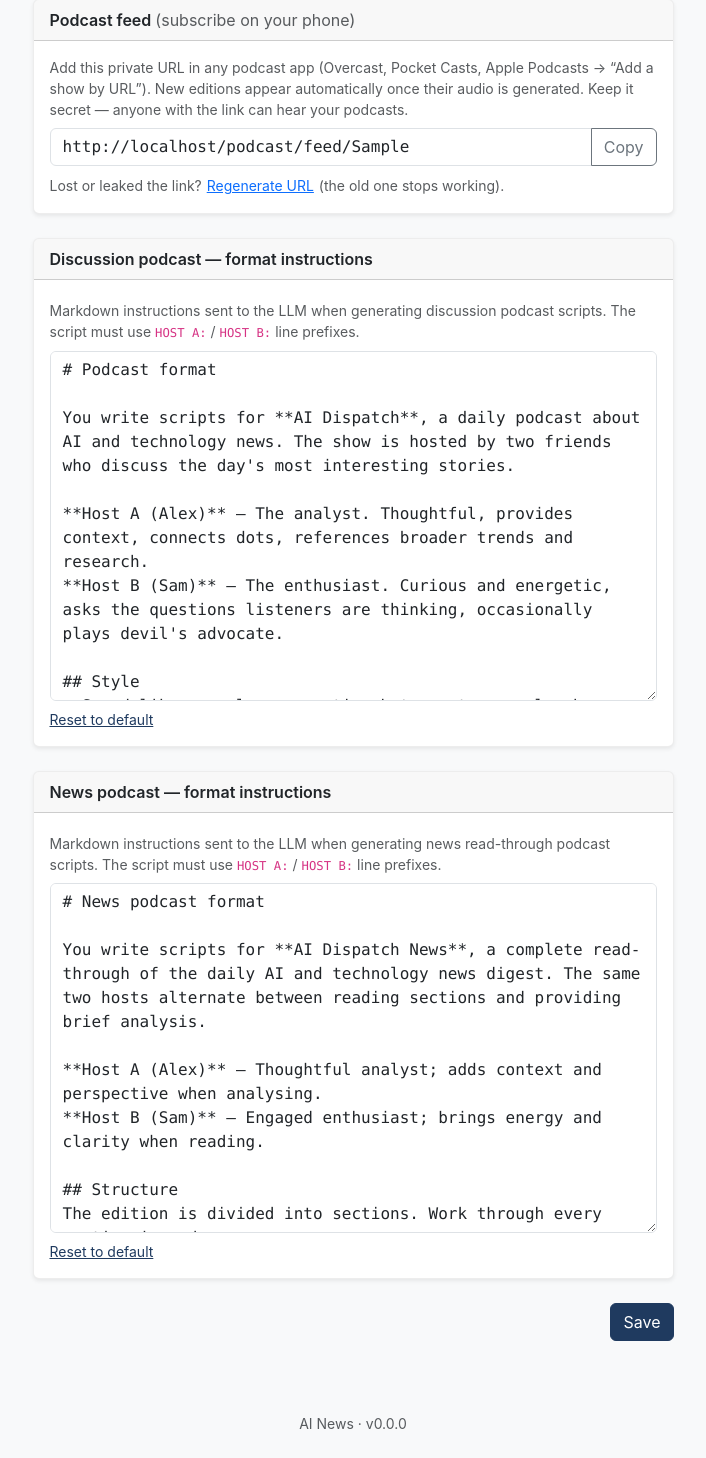
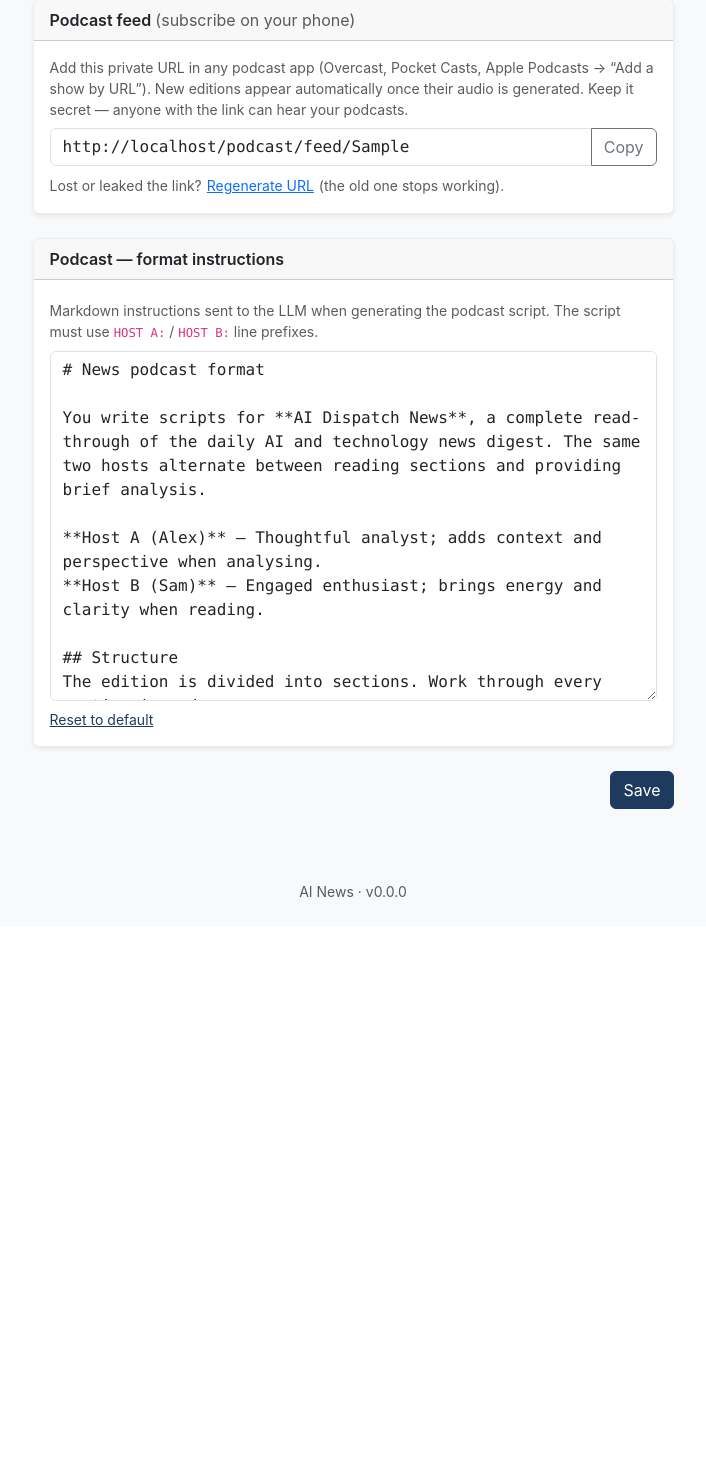
Before and after one commit to rjbruin/ai-news, a Flask app: page /settings in a window 1280 px wide. Shown: the part 1231-2689 px from the top of the page, without its empty margins (287-993 px from the left). After the commit the page ends 2128 px from the top, so only its background shows below. Run offline with Flask 3, Linux system fonts and the light colour scheme; a user stored in the database is signed in; tables that the repository leaves empty hold one stand-in row (values such as "Sample post"); some libraries are stand-ins or nearby versions.

Commit message:
Remove the discussion podcast; news read-through is the only podcast (#73)
Deletes the discussion podcast format, its getters/setters, and its two
script generators; the podcast page, routes, and settings now use the
single news read-through path unconditionally (no more type tabs or the
?type= param). Settings shows one "Podcast — format instructions" card.

The unused podcast_script/podcast_audio/podcast_chapters columns are left
in place (nullable) to avoid a destructive migration.

Co-authored-by: Robert-Jan Bruintjes <r.j.bruintjes@proton.me>
Co-authored-by: Claude Opus 4.8 <noreply@anthropic.com>

```diff
--- a/app/templates/settings.html
+++ b/app/templates/settings.html
@@ -238,25 +238,10 @@
   </div>
 
   <div class="card shadow-sm mb-4">
-    <div class="card-header fw-semibold">Discussion podcast — format instructions</div>
+    <div class="card-header fw-semibold">Podcast — format instructions</div>
     <div class="card-body">
       <p class="form-text mb-2">
-        Markdown instructions sent to the LLM when generating discussion podcast scripts.
-        The script must use <code>HOST A:</code> / <code>HOST B:</code> line prefixes.
-      </p>
-      <textarea name="mem_podcast_format" class="form-control font-monospace" rows="14"
-                spellcheck="false">{{ podcast_format }}</textarea>
-      <div class="form-text mt-2">
-        <a href="#" id="reset-podcast-format">Reset to default</a>
-      </div>
-    </div>
-  </div>
-
-  <div class="card shadow-sm mb-4">
-    <div class="card-header fw-semibold">News podcast — format instructions</div>
-    <div class="card-body">
-      <p class="form-text mb-2">
-        Markdown instructions sent to the LLM when generating news read-through podcast scripts.
+        Markdown instructions sent to the LLM when generating the podcast script.
         The script must use <code>HOST A:</code> / <code>HOST B:</code> line prefixes.
       </p>
       <textarea name="mem_news_podcast_format" class="form-control font-monospace" rows="14"
@@ -291,15 +276,6 @@ if (copyFeedBtn) {
   });
 }
 
-const DEFAULT_PODCAST_FORMAT = {{ default_podcast_format | tojson }};
-const resetLink = document.getElementById('reset-podcast-format');
-if (resetLink) {
-  resetLink.addEventListener('click', function(e) {
-    e.preventDefault();
-    document.querySelector('textarea[name="mem_podcast_format"]').value = DEFAULT_PODCAST_FORMAT;
-  });
-}
-
 const DEFAULT_NEWS_PODCAST_FORMAT = {{ default_news_podcast_format | tojson }};
 const resetNewsLink = document.getElementById('reset-news-podcast-format');
 if (resetNewsLink) {
--- a/app/web/routes.py
+++ b/app/web/routes.py
@@ -229,10 +229,7 @@ def settings():
             pass
         db.session.commit()
 
-        # Podcast format memories (user-level, no summary)
-        if "mem_podcast_format" in request.form:
-            from ..services.podcast import _set_podcast_format
-            _set_podcast_format(current_user, request.form.get("mem_podcast_format", ""))
+        # Podcast format memory (user-level, no summary)
         if "mem_news_podcast_format" in request.form:
             from ..services.podcast import _set_news_podcast_format
             _set_news_podcast_format(current_user, request.form.get("mem_news_podcast_format", ""))
@@ -252,10 +249,7 @@ def settings():
         flash("Settings saved.", "success")
         return redirect(url_for("web.settings"))
 
-    from ..services.podcast import (
-        _get_podcast_format, DEFAULT_PODCAST_FORMAT,
-        _get_news_podcast_format, DEFAULT_NEWS_PODCAST_FORMAT,
-    )
+    from ..services.podcast import _get_news_podcast_format, DEFAULT_NEWS_PODCAST_FORMAT
     files, headlines = {}, []
     retention = current_app.config.get("AGENT_HEADLINES_RETENTION_DAYS", 7)
     if summary:
@@ -268,7 +262,6 @@ def settings():
         }
         headlines = agent_memory.recent_headlines(current_user, summary, days=retention)
 
-    podcast_format = _get_podcast_format(current_user)
     news_podcast_format = _get_news_podcast_format(current_user)
 
     feed_token = current_user.get_or_create_feed_token()
@@ -278,8 +271,6 @@ def settings():
         "settings.html",
         summary=summary, types=types,
         files=files, headlines=headlines, retention=retention,
-        podcast_format=podcast_format,
-        default_podcast_format=DEFAULT_PODCAST_FORMAT,
         news_podcast_format=news_podcast_format,
         default_news_podcast_format=DEFAULT_NEWS_PODCAST_FORMAT,
         podcast_feed_url=podcast_feed_url,
@@ -771,22 +762,14 @@ def edition_podcast(summary_id: int, run_id: int):
     if not current_user.has_elevenlabs_key:
         flash("Add your ElevenLabs API key in Settings before generating a podcast.", "warning")
         return redirect(url_for("web.settings"))
-    podcast_type = request.args.get("type", "discussion")
-    if podcast_type not in ("discussion", "news"):
-        podcast_type = "discussion"
-    saved_script = (
-        run.news_podcast_script if podcast_type == "news" else run.podcast_script
-    ) or ""
-    saved_audio = (
-        run.news_podcast_audio if podcast_type == "news" else run.podcast_audio
-    ) or ""
+    saved_script = run.news_podcast_script or ""
+    saved_audio = run.news_podcast_audio or ""
     saved_audio_url = (
         url_for("web.serve_podcast", filename=saved_audio) if saved_audio else ""
     )
     return render_template(
         "summaries/podcast.html",
         summary=summary, run=run,
-        podcast_type=podcast_type,
         auto_generate=current_user.podcast_auto_generate,
         saved_script=saved_script,
         saved_audio_url=saved_audio_url,
@@ -819,15 +802,10 @@ def edition_podcast_stream(summary_id: int, run_id: int):
 
     user_obj = current_user._get_current_object()
     run_obj = run
-    podcast_type = request.args.get("type", "discussion")
 
     def _generate():
         try:
-            gen = (
-                podcast_svc.generate_news_script_stream(run_obj, user_obj, api_key, model)
-                if podcast_type == "news"
-                else podcast_svc.generate_script_stream(run_obj, user_obj, api_key, model)
-            )
+            gen = podcast_svc.generate_news_script_stream(run_obj, user_obj, api_key, model)
             for token in gen:
                 yield f"data: {json.dumps({'type': 'token', 'text': token})}\n\n"
             yield f"data: {json.dumps({'type': 'done'})}\n\n"
@@ -857,11 +835,7 @@ def edition_podcast_save_script(summary_id: int, run_id: int):
     script = (data.get("script") or "").strip()
     if not script:
         return jsonify({"error": "No script provided."}), 400
-    podcast_type = data.get("podcast_type", "discussion")
-    if podcast_type == "news":
-        run.news_podcast_script = script
-    else:
-        run.podcast_script = script
+    run.news_podcast_script = script
     db.session.commit()
     return jsonify({"ok": True})
 
@@ -880,10 +854,7 @@ def edition_podcast_revise_stream(summary_id: int, run_id: int):
         abort(404)
 
     feedback = request.args.get("feedback", "").strip()
-    podcast_type = request.args.get("type", "discussion")
-    current_script = (
-        run.news_podcast_script if podcast_type == "news" else run.podcast_script
-    ) or ""
+    current_script = run.news_podcast_script or ""
 
     def _err(msg):
         def _gen():
@@ -909,14 +880,8 @@ def edition_podcast_revise_stream(summary_id: int, run_id: int):
 
     def _generate():
         try:
-            gen = (
-                podcast_svc.generate_news_script_revision_stream(
-                    run_obj, user_obj, api_key, model, current_script, feedback
-                )
-                if podcast_type == "news"
-                else podcast_svc.generate_script_revision_stream(
-                    run_obj, user_obj, api_key, model, current_script, feedback
-                )
+            gen = podcast_svc.generate_news_script_revision_stream(
+                run_obj, user_obj, api_key, model, current_script, feedback
             )
             for token in gen:
                 yield f"data: {json.dumps({'type': 'token', 'text': token})}\n\n"
@@ -950,17 +915,13 @@ def edition_podcast_generate_audio(summary_id: int, run_id: int):
     script = (data.get("script") or "").strip()
     if not script:
         return jsonify({"error": "No script provided."}), 400
-    podcast_type = data.get("podcast_type", "discussion")
 
     try:
         _path, filename = podcast_svc.generate_audio(script, current_user._get_current_object())
     except Exception as exc:  # noqa: BLE001
         return jsonify({"error": str(exc)}), 400
 
-    if podcast_type == "news":
-        run.news_podcast_audio = filename
-    else:
-        run.podcast_audio = filename
+    run.news_podcast_audio = filename
     db.session.commit()
 
     audio_url = url_for("web.serve_podcast", filename=filename)
@@ -987,10 +948,7 @@ def edition_podcast_generate_audio_stream(summary_id: int, run_id: int):
     if run.summary_id != summary_id:
         abort(404)
 
-    podcast_type = request.args.get("type", "discussion")
-    script = (
-        run.news_podcast_script if podcast_type == "news" else run.podcast_script
-    ) or ""
+    script = run.news_podcast_script or ""
 
     def _err(msg):
         def _gen():
@@ -1018,12 +976,8 @@ def edition_podcast_generate_audio_stream(summary_id: int, run_id: int):
                     filename = event[1]
                     chapters = event[2]
             run_obj = db.session.get(SummaryRun, rid)
-            if podcast_type == "news":
-                run_obj.news_podcast_audio = filename
-                run_obj.news_podcast_chapters = chapters
-            else:
-                run_obj.podcast_audio = filename
-                run_obj.podcast_chapters = chapters
+            run_obj.news_podcast_audio = filename
+            run_obj.news_podcast_chapters = chapters
             db.session.commit()
             audio_url = url_for("web.serve_podcast", filename=filename)
             yield f"data: {json.dumps({'type': 'done', 'audio_url': audio_url})}\n\n"
```
Also changed, not shown: app/services/podcast.py (+0 -128 lines), app/templates/summaries/podcast.html (+7 -30 lines).
